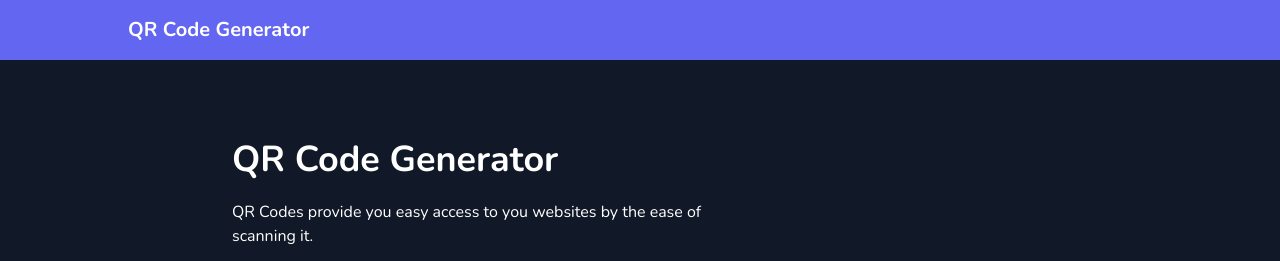
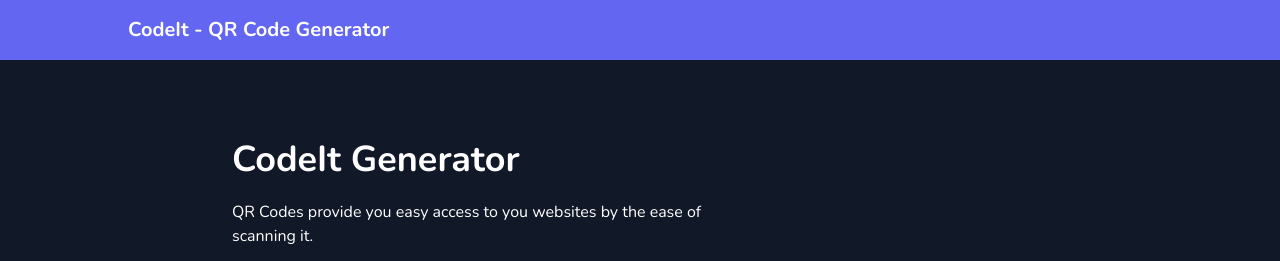
Before and after one commit to snegicodes/CodeIT-QRGenerator, a plain HTML site: page index.html in a window 1280 px wide. Shown: the top 261 px of the page. Drawn offline with nearby package versions, Linux system fonts and the light colour scheme.

Commit message:
Name Updated

```diff
--- a/index.html
+++ b/index.html
@@ -27,7 +27,9 @@
   <body>
     <header class="bg-indigo-500 p-4 mb-10">
       <div class="max-w-5xl m-auto">
-        <div class="text-xl font-bold text-white">QR Code Generator</div>
+        <div class="text-xl font-bold text-white">
+          CodeIt - QR Code Generator
+        </div>
       </div>
     </header>
     <main>
@@ -36,7 +38,7 @@
       >
         <div class="w-full md:w-2/3 mr-24">
           <h1 class="text-3xl font-bold mb-5 md:text-4xl text-white">
-            QR Code Generator
+            CodeIt Generator
           </h1>
           <p class="mb-4 text-white">
             QR Codes provide you easy access to you websites by the ease of
```
